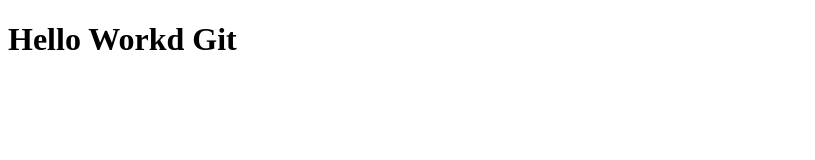
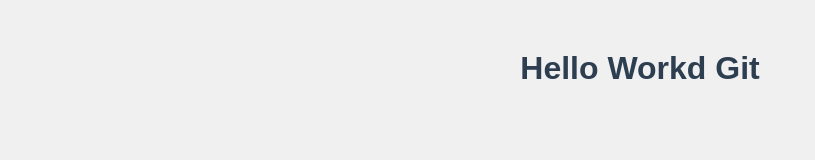
Before and after one commit to Crystyanno/comandosgit, a plain HTML site: page 1_projeto_git/index.html in a window 1280 px wide. Shown: the whole page, without its empty margins (0-815 px from the left). Drawn offline with Linux system fonts and the light colour scheme.

Commit message:
Add css and index h1

```diff
--- a/1_projeto_git/index.html
+++ b/1_projeto_git/index.html
@@ -3,7 +3,8 @@
 <head>
     <meta charset="UTF-8">
     <meta name="viewport" content="width=device-width, initial-scale=1.0">
-    <title>Document</title>
+    <link rel="stylesheet" href="styles/style.css">
+    <title>Comandos Git</title>
 </head>
 <body>
     <h1>Hello Workd Git</h1>
--- a/1_projeto_git/styles/style.css
+++ b/1_projeto_git/styles/style.css
@@ -0,0 +1,24 @@
+*{
+    margin: 0;
+    padding: 0;
+    box-sizing: border-box;
+}
+
+body{
+    font-family: 'Arial', sans-serif;
+    background-color: #f0f0f0;
+    color: #333;
+}
+
+h1{
+    font-size: 2em;
+    color: #2c3e50;
+    margin-bottom: 20px;
+    text-align: center;
+    justify-content: space-around;
+}
+
+h1{
+    max-width: 100%;
+    margin: 50px;;
+}
```
